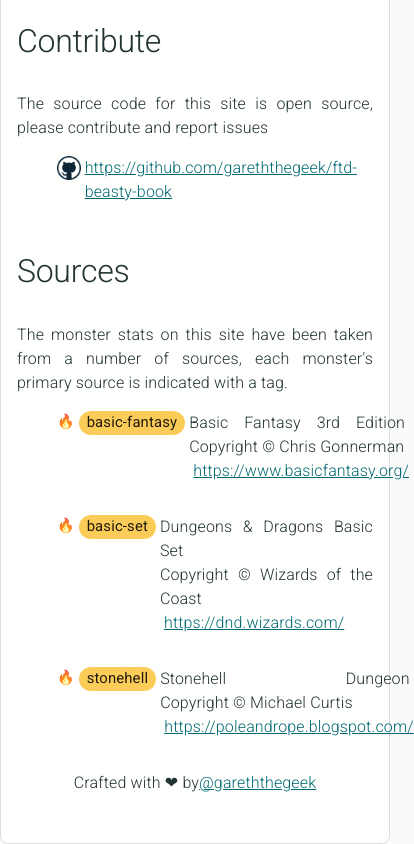
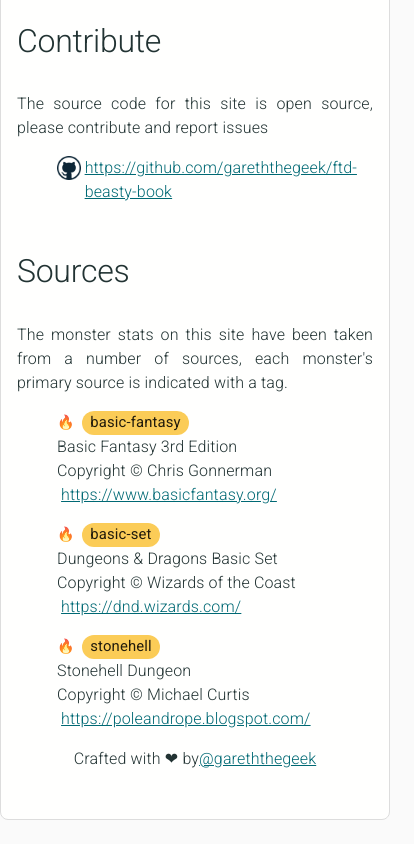
Before and after one commit to gareththegeek/ftd-beasty-book, a React (Create React App) app in the folder ui/: page /about in a window 390 px wide. Shown: the part 604-1448 px from the top of the page, 414 px wide, since content can reach past the window. After the commit the page ends 1424 px from the top, so only its background shows below. Built offline with nearby package versions, Linux system fonts and the light colour scheme; no server answers.

Commit message:
Fix table padding and source list breaks

```diff
--- a/ui/src/screens/about/AboutScreen.tsx
+++ b/ui/src/screens/about/AboutScreen.tsx
@@ -21,7 +21,11 @@
     },
     sourceli: {
         listStyleType: 'none',
-        marginBottom: theme.spacing(2)
+        marginBottom: theme.spacing(2),
+        [theme.breakpoints.up('sm')]: {
+            display: 'flex',
+            alignContent: 'center'
+        }
     },
     vcentre: {
         display: 'flex',
@@ -62,13 +66,13 @@
         <H2>Sources</H2>
         <Body1>The monster stats on this site have been taken from a number of sources, each monster's primary source is indicated with a tag.</Body1>
         <ul>
-            <li className={`${sourceli} ${vcentre}`}>
+            <li className={sourceli}>
                 🔥 <Source label="basic-fantasy" text="Basic Fantasy 3rd Edition" copyright="Copyright © Chris Gonnerman" link="https://www.basicfantasy.org/" />
             </li>
-            <li className={`${sourceli} ${vcentre}`}>
+            <li className={sourceli}>
                 🔥 <Source label="basic-set" text="Dungeons &amp; Dragons Basic Set" copyright="Copyright © Wizards of the Coast" link="https://dnd.wizards.com/" />
             </li>
-            <li className={`${sourceli} ${vcentre}`}>
+            <li className={sourceli}>
                 🔥 <Source label="stonehell" text="Stonehell Dungeon" copyright="Copyright © Michael Curtis" link="https://poleandrope.blogspot.com/" />
             </li>
         </ul>
--- a/ui/src/screens/about/Source.tsx
+++ b/ui/src/screens/about/Source.tsx
@@ -7,16 +7,21 @@
     chip: {
         margin: `0 ${theme.spacing(0.5)}px`,
         backgroundColor: theme.palette.secondary.light
+    },
+    sourcetext: {
+        display: 'inline',
+        [theme.breakpoints.down('sm')]: {
+            display: 'inline-block',
+            textAlign: 'left'
+        }
     }
 }))
 
 const Source: React.FunctionComponent<{ label: string, text: string, copyright: string, link: string }> = ({ label, text, copyright, link }) => {
-    const classes = useStyles()
-    const theme = useTheme()
-    const breakline = useMediaQuery(theme.breakpoints.down('sm'))
+    const { sourcetext, chip } = useStyles()
 
     return (<>
-        <Chip size="small" className={classes.chip} label={label} /> <Body1><span>{text}</span>&nbsp;<span style={{ display: breakline ? 'inline-block' : 'inline' }}>{copyright}</span>&nbsp;<Link target="_new" href={link}>{link}</Link></Body1>
+        <Chip size="small" className={chip} label={label} /> <Body1><span className={sourcetext}>{text}</span>&nbsp;<span className={sourcetext}>{copyright}</span>&nbsp;<Link target="_new" href={link}>{link}</Link></Body1>
     </>)
 }
 
--- a/ui/src/screens/monsters/MonsterModifiers.tsx
+++ b/ui/src/screens/monsters/MonsterModifiers.tsx
@@ -5,7 +5,7 @@
 
 const useStyles = makeStyles(theme => ({
     td: {
-        paddingRight: theme.spacing(2)
+        paddingRight: theme.spacing(0)
     }
 }))
 
--- a/ui/src/screens/monsters/MonsterStats.tsx
+++ b/ui/src/screens/monsters/MonsterStats.tsx
@@ -5,7 +5,7 @@
 
 const useStyles = makeStyles(theme => ({
     td: {
-        paddingRight: theme.spacing(2)
+        paddingRight: theme.spacing(0)
     }
 }))
 
```
